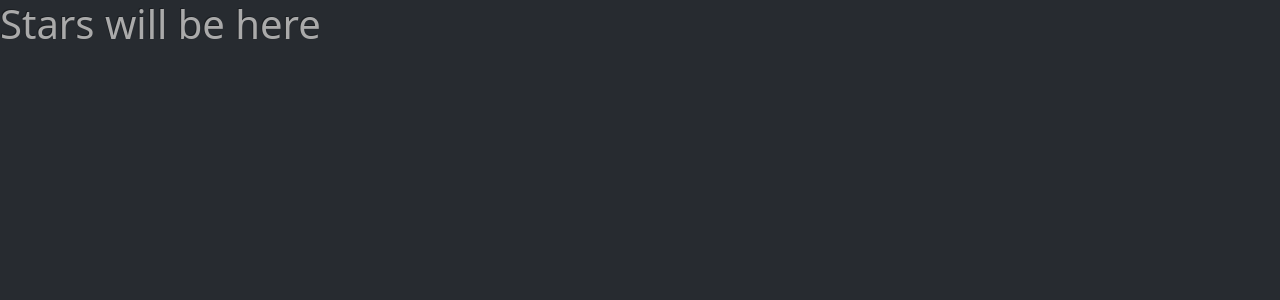
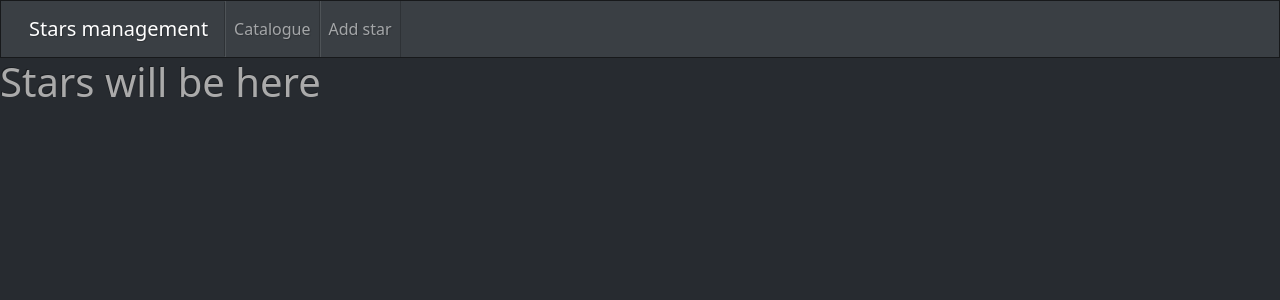
Before and after one commit to D-pyt/Python-CRUD-django, a Django app: page / in a window 1280 px wide. Shown: the top 300 px of the page. Run offline with Django 4.2, Linux system fonts and the light colour scheme; some libraries are stand-ins or nearby versions.

Commit message:
basic boostrap style

```diff
--- a/stars/templates/stars/index.html
+++ b/stars/templates/stars/index.html
@@ -5,6 +5,24 @@
         <title>Stars Catalogue</title>
         <link href="{% static 'css/bootstrap.min.css' %}" rel="stylesheet">
         <body>
+            <nav class="navbar navbar-expand-lg bg-primary" data-bs-theme="dark">
+                <div class="container-fluid" bis_skin_checked="1">
+                  <a class="navbar-brand" href="#">Stars management</a>
+                  <button class="navbar-toggler" type="button" data-bs-toggle="collapse" data-bs-target="#navbarColor01" aria-controls="navbarColor01" aria-expanded="false" aria-label="Toggle navigation">
+                    <span class="navbar-toggler-icon"></span>
+                  </button>
+                  <div class="collapse navbar-collapse" id="navbarColor01" bis_skin_checked="1">
+                    <ul class="navbar-nav me-auto">
+                      <li class="nav-item">
+                        <a class="nav-link" href="#">Catalogue</a>
+                      </li>
+                      <li class="nav-item">
+                        <a class="nav-link" href="#">Add star</a>
+                      </li>
+                    </ul>
+                  </div>
+                </div>
+              </nav>
             <h1>
                 Stars will be here
             </h1>
```
